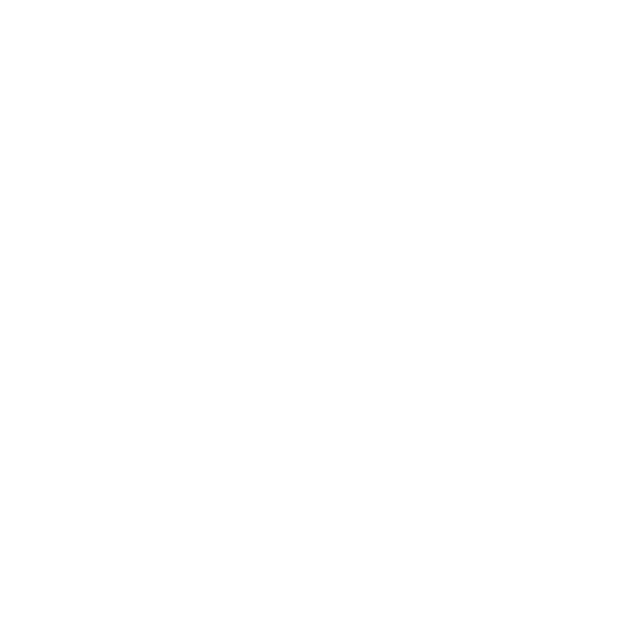
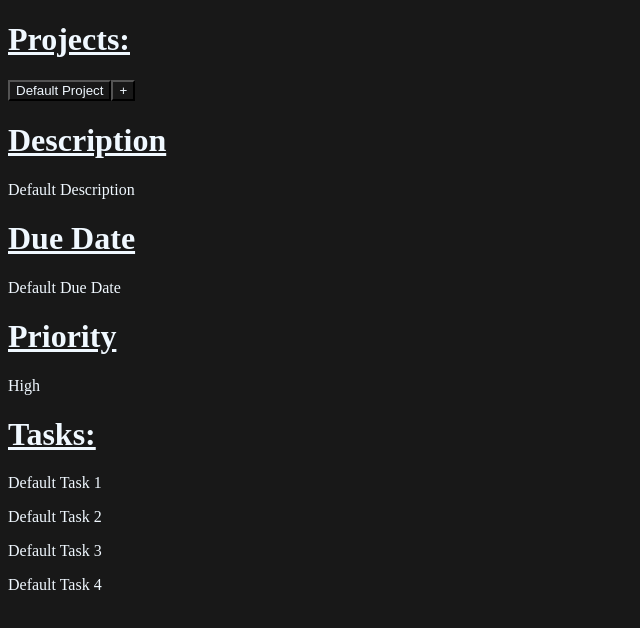
Before and after one commit to Lumi-sg/To-do-list, a website built with webpack: page dist/index.html in a window 1280 px wide. Shown: the whole page, without its empty margins (0-640 px from the left). Built offline with nearby package versions, Linux system fonts and the light colour scheme; files whose address does not match are found by name.

Commit message:
filler information added

```diff
--- a/package.json
+++ b/package.json
@@ -18,6 +18,8 @@
   },
   "homepage": "https://github.com/Lumi-sg/To-do-list#readme",
   "devDependencies": {
+    "css-loader": "^6.7.3",
+    "style-loader": "^3.3.2",
     "webpack": "^5.76.3",
     "webpack-cli": "^5.0.1"
   }
--- a/src/index.js
+++ b/src/index.js
@@ -0,0 +1,4 @@
+import css from "./styles.css";
+import { initPage } from "./modules/initPage.js";
+
+initPage();
--- /dev/null
+++ b/src/modules/initPage.js
@@ -0,0 +1,109 @@
+const initPage = () => {
+	// Create the HTML elements using JavaScript
+	const body = document.querySelector("body");
+
+	const header = document.createElement("div");
+	header.className = "header";
+
+	const topLabel = document.createElement("h1");
+	topLabel.className = "topLabel";
+	topLabel.textContent = "Projects:";
+	header.appendChild(topLabel);
+
+	const defaultButton = document.createElement("button");
+	defaultButton.className = "default";
+	defaultButton.textContent = "Default Project";
+	header.appendChild(defaultButton);
+
+	const addProjectButton = document.createElement("button");
+	addProjectButton.className = "addProject";
+	addProjectButton.textContent = "+";
+	header.appendChild(addProjectButton);
+
+	body.appendChild(header);
+
+	const projectInformation = document.createElement("div");
+	projectInformation.className = "projectInformation";
+
+	const description = document.createElement("div");
+	description.className = "description";
+
+	const descriptionHeader = document.createElement("h1");
+	descriptionHeader.textContent = "Description";
+	description.appendChild(descriptionHeader);
+
+	const descriptionParagraph = document.createElement("p");
+	descriptionParagraph.textContent = "Default Description";
+	description.appendChild(descriptionParagraph);
+
+	projectInformation.appendChild(description);
+
+	const dueDate = document.createElement("div");
+	dueDate.className = "dueDate";
+
+	const dueDateHeader = document.createElement("h1");
+	dueDateHeader.textContent = "Due Date";
+	dueDate.appendChild(dueDateHeader);
+
+	const dueDateParagraph = document.createElement("p");
+	dueDateParagraph.textContent = "Default Due Date";
+	dueDate.appendChild(dueDateParagraph);
+
+	projectInformation.appendChild(dueDate);
+
+	const priority = document.createElement("div");
+	priority.className = "priority";
+
+	const priorityHeader = document.createElement("h1");
+	priorityHeader.textContent = "Priority";
+	priority.appendChild(priorityHeader);
+
+	const p = document.createElement("div");
+	p.className = "p";
+	p.textContent = "High";
+	priority.appendChild(p);
+
+	projectInformation.appendChild(priority);
+
+	body.appendChild(projectInformation);
+
+	const tasks = document.createElement("div");
+	tasks.className = "Tasks";
+
+	const taskLabel = document.createElement("div");
+	taskLabel.className = "taskLabel";
+
+	const taskLabelHeader = document.createElement("h1");
+	taskLabelHeader.textContent = "Tasks:";
+	taskLabel.appendChild(taskLabelHeader);
+
+	tasks.appendChild(taskLabel);
+
+	const taskContainer = document.createElement("div");
+	taskContainer.className = "taskContainer";
+
+	const task = document.createElement("div");
+	task.className = "task";
+
+	const task1 = document.createElement("p");
+	task1.textContent = "Default Task 1";
+	task.appendChild(task1);
+
+	const task2 = document.createElement("p");
+	task2.textContent = "Default Task 2";
+	task.appendChild(task2);
+
+	const task3 = document.createElement("p");
+	task3.textContent = "Default Task 3";
+	task.appendChild(task3);
+
+	const task4 = document.createElement("p");
+	task4.textContent = "Default Task 4";
+	task.appendChild(task4);
+
+	taskContainer.appendChild(task);
+	tasks.appendChild(taskContainer);
+
+	body.appendChild(tasks);
+};
+export { initPage };
--- /dev/null
+++ b/src/styles.css
@@ -0,0 +1,15 @@
+* {
+	background-color: #181818;
+	color:aliceblue
+}
+
+body {
+	height: 100%;
+	width: 100%;
+	margin: 5;
+	padding: 0;
+}
+
+h1 {
+	text-decoration: underline;
+}
--- a/webpack.config.js
+++ b/webpack.config.js
@@ -1,6 +1,14 @@
 const path = require("path");
 
 module.exports = {
+	module: {
+		rules: [
+			{
+				test: /\.css$/i,
+				use: ["style-loader", "css-loader"],
+			},
+		],
+	},
 	entry: "./src/index.js",
 	output: {
 		filename: "main.js",
```
Also changed, not shown: dist/index.html, dist/main.js, 1 other file.
